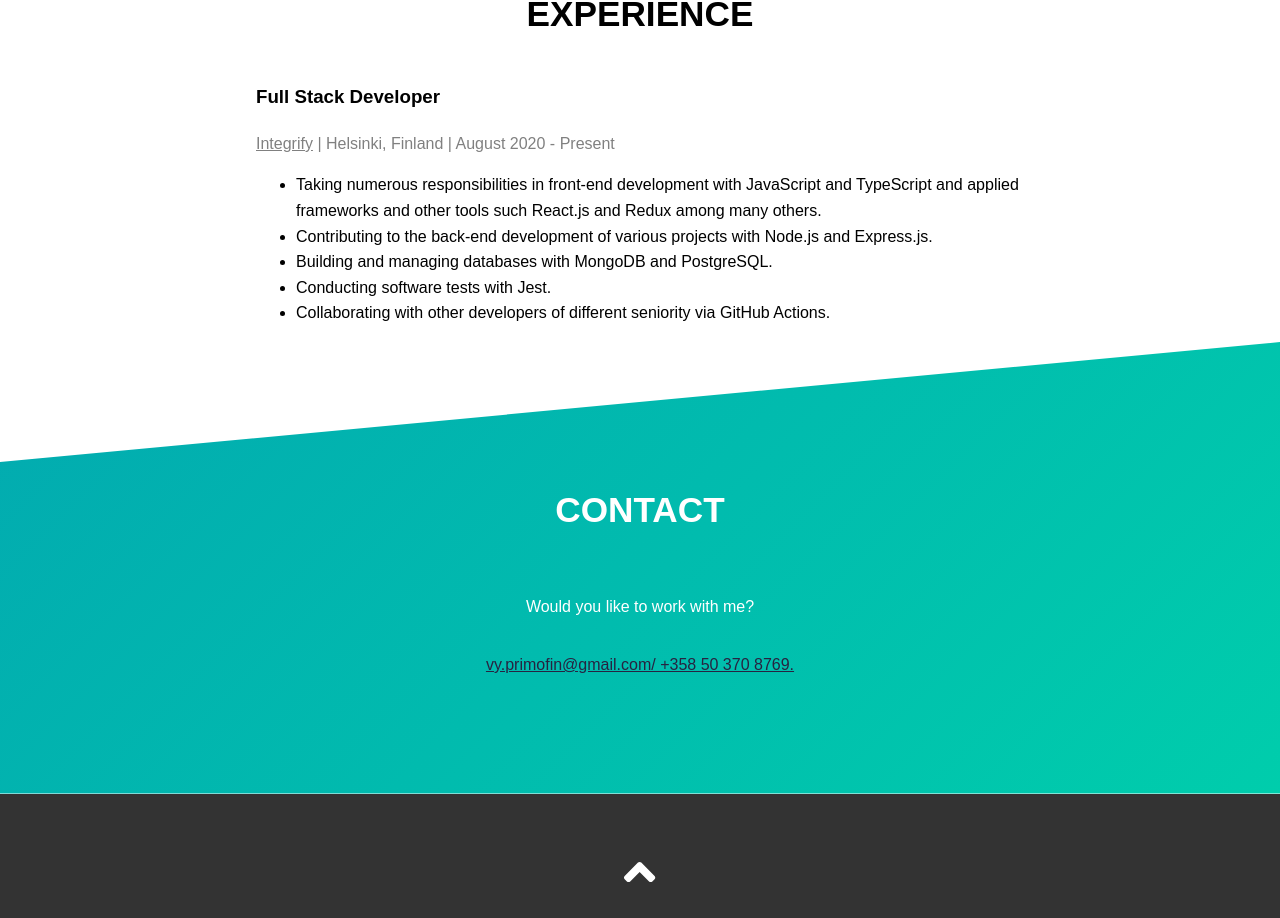
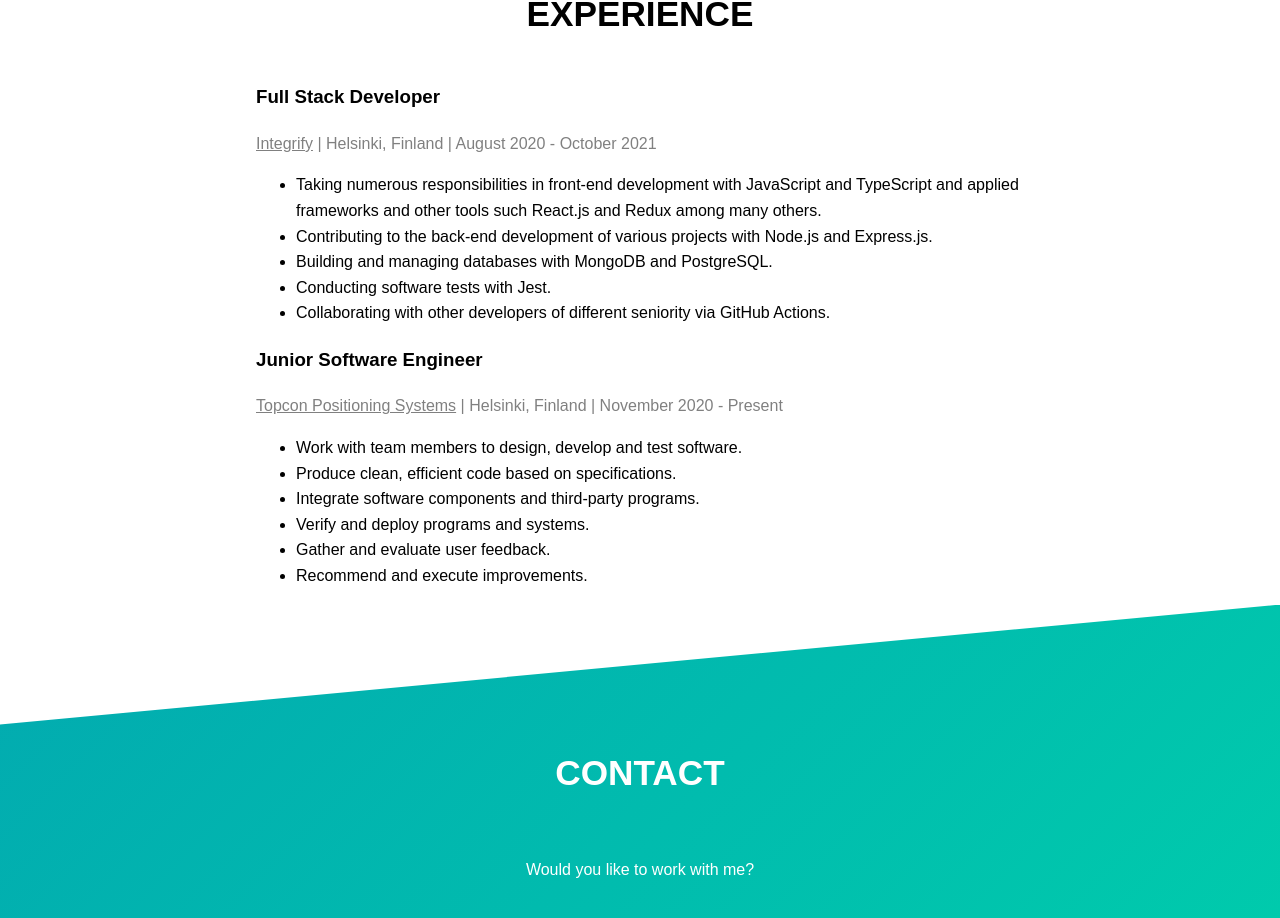
Before and after one commit to primofin/full-stack-developer-portfolio, a React (Create React App) app: page / in a window 1280 px wide. Shown: the part 7909-8827 px from the top of the page. Built offline with nearby package versions, Linux system fonts and the light colour scheme; no server answers; a web font is replaced by a local one.

Commit message:
Update data.ts

```diff
--- a/src/data.ts
+++ b/src/data.ts
@@ -47,7 +47,7 @@ export const experiences = [
     company: 'Integrify',
     location: 'Helsinki, Finland',
     starting: 'August 2020',
-    ending: 'Present',
+    ending: 'October 2021',
     responsibilities: [
       `Taking numerous responsibilities in front-end development with JavaScript and TypeScript
     and applied frameworks and other tools such  React.js and Redux among many others.`,
@@ -57,4 +57,20 @@ export const experiences = [
       `Collaborating with other developers of different seniority via GitHub Actions.`,
     ],
   },
+    {
+    id: nanoid(),
+    job_title: 'Junior Software Engineer',
+    company: 'Topcon Positioning Systems',
+    location: 'Helsinki, Finland',
+    starting: 'November 2020',
+    ending: 'Present',
+    responsibilities: [
+      `Work with team members to design, develop and test software.`,
+      `Produce clean, efficient code based on specifications.`,
+      `Integrate software components and third-party programs.`,
+      `Verify and deploy programs and systems.`,
+      `Gather and evaluate user feedback.`,
+      `Recommend and execute improvements.`,
+    ],
+  },
 ]
```
